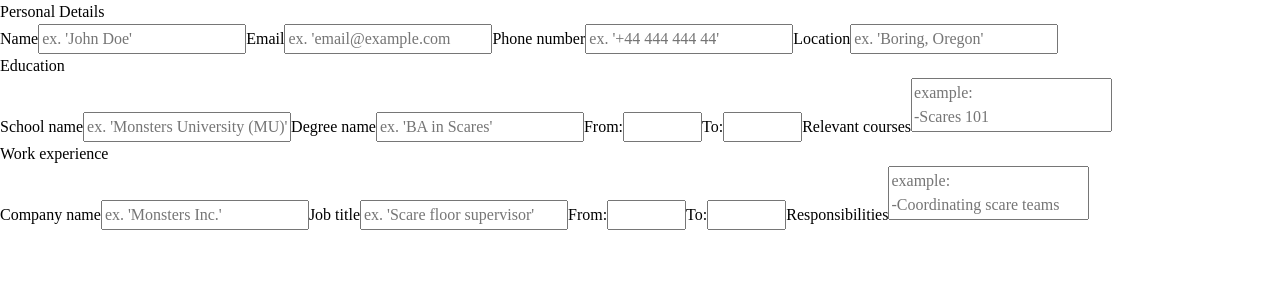
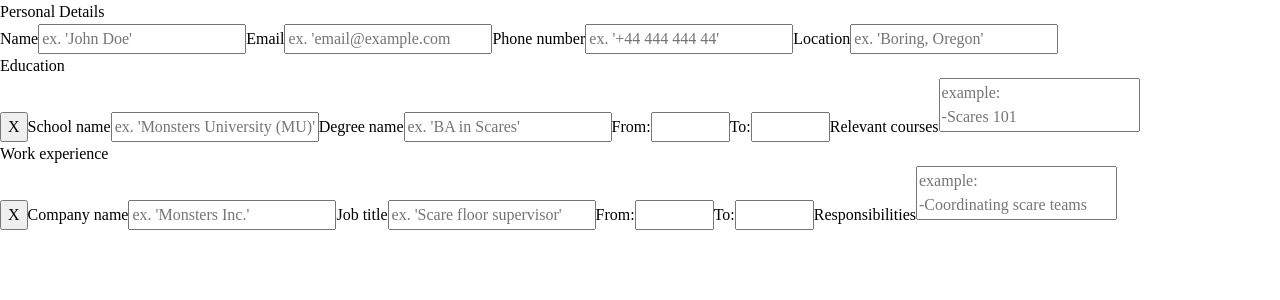
Before and after one commit to vicpues/odin-cv, a React (Vite) app: page / in a window 1280 px wide. Shown: the top 300 px of the page. Built offline with nearby package versions, Linux system fonts and the light colour scheme.

Commit message:
feat: Add delete button functionality

```diff
--- a/src/components/sections/Form/EducationSection.jsx
+++ b/src/components/sections/Form/EducationSection.jsx
@@ -2,30 +2,35 @@ import Input from "./Input/Input";
 import InputGroup from "./InputGroup/InputGroup";
 import FormSection from "./FormSection/FormSection";
 import createUpdateHandler from "./InputGroup/createUpdateHandler";
+import createDeleteHandler from "./InputGroup/createDeleteHandler";
 
 export default function EducationSection({ data, updateData }) {
   return (
     <FormSection title="Education">
-      {data.educationData.map((groupData) => (
-        <GroupTemplate
-          key={groupData.uniqueId}
-          groupData={groupData}
-          onUpdate={createUpdateHandler(
-            data,
-            "educationData",
-            groupData.uniqueId,
-            updateData,
-          )}
-        />
-      ))}
+      {data.educationData.map((groupData) => {
+        const handlerArgs = {
+          data: data,
+          groupName: "educationData",
+          groupId: groupData.uniqueId,
+          updateFn: updateData,
+        };
+        return (
+          <GroupTemplate
+            key={groupData.uniqueId}
+            groupData={groupData}
+            onUpdate={createUpdateHandler(handlerArgs)}
+            onDelete={createDeleteHandler(handlerArgs)}
+          />
+        );
+      })}
     </FormSection>
   );
 }
 
-function GroupTemplate({ groupData, onUpdate }) {
+function GroupTemplate({ groupData, onUpdate, onDelete }) {
   const CURRENT_YEAR = new Date().getFullYear();
   return (
-    <InputGroup onUpdate={onUpdate}>
+    <InputGroup onUpdate={onUpdate} onDelete={onDelete}>
       <Input
         label="School name"
         name="school"
--- a/src/components/sections/Form/WorkSection.jsx
+++ b/src/components/sections/Form/WorkSection.jsx
@@ -2,30 +2,35 @@ import Input from "./Input/Input";
 import InputGroup from "./InputGroup/InputGroup";
 import FormSection from "./FormSection/FormSection";
 import createUpdateHandler from "./InputGroup/createUpdateHandler";
+import createDeleteHandler from "./InputGroup/createDeleteHandler";
 
 export default function WorkSection({ data, updateData }) {
   return (
     <FormSection id="work-details" title="Work experience">
-      {data.workData.map((groupData) => (
-        <GroupTemplate
-          key={groupData.uniqueId}
-          groupData={groupData}
-          onUpdate={createUpdateHandler(
-            data,
-            "workData",
-            groupData.uniqueId,
-            updateData,
-          )}
-        />
-      ))}
+      {data.workData.map((groupData) => {
+        const handlerArgs = {
+          data: data,
+          groupName: "workData",
+          groupId: groupData.uniqueId,
+          updateFn: updateData,
+        };
+        return (
+          <GroupTemplate
+            key={groupData.uniqueId}
+            groupData={groupData}
+            onUpdate={createUpdateHandler(handlerArgs)}
+            onDelete={createDeleteHandler(handlerArgs)}
+          />
+        );
+      })}
     </FormSection>
   );
 }
 
-function GroupTemplate({ groupData, onUpdate }) {
+function GroupTemplate({ groupData, onUpdate, onDelete }) {
   const CURRENT_YEAR = new Date().getFullYear();
   return (
-    <InputGroup onUpdate={onUpdate}>
+    <InputGroup onUpdate={onUpdate} onDelete={onDelete}>
       <Input
         label="Company name"
         name="company"
```
Also changed, not shown: 1 other file (tests, documents, lock files or other folders).
